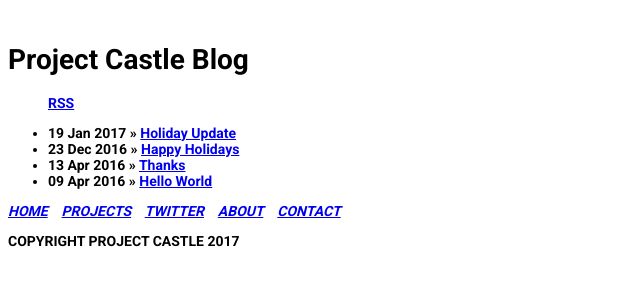
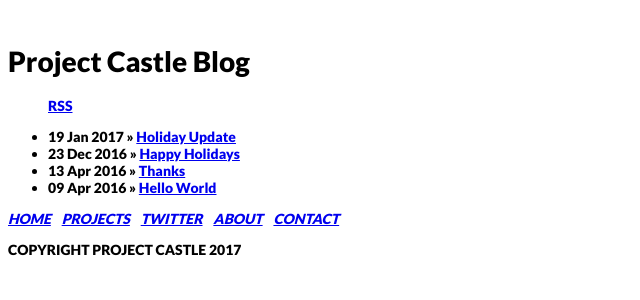
Before and after one commit to jx22/jx22.github.io, a Jekyll site: the page built from blog/index.html, in a window 1280 px wide. Shown: the top 300 px of the page, without its empty margins (0-640 px from the left). Built offline with Jekyll 4.4.1, drawn with Linux system fonts in a browser that asks for light colours.

Commit message:
Change font

```diff
--- a/blog/index.html
+++ b/blog/index.html
@@ -8,10 +8,10 @@
 	<title>Blog</title>
 
 <link rel="stylesheet" type="text/css"
-          href="https://fonts.googleapis.com/css?family=Roboto:700">
+          href="https://fonts.googleapis.com/css?family=Lato:900">
     <style>
       body {
-        font-family: 'Roboto', serif;
+        font-family: 'Lato', sans-serif;
         font-size: 14px;
       }
     </style>
```
